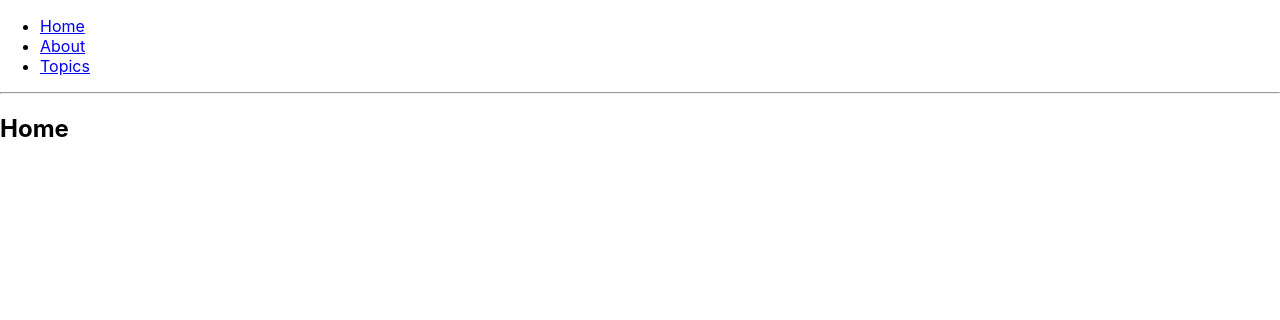
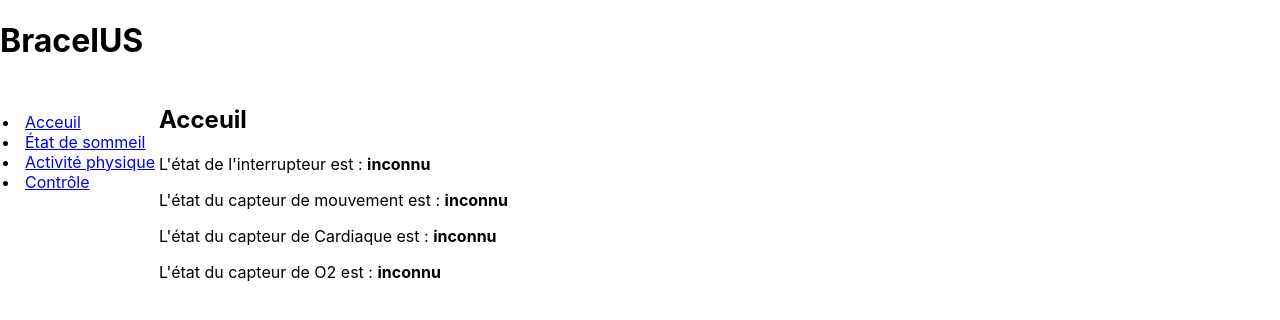
Before and after one commit to ludoboulanger/bracelusWeb, a React (Create React App) app in the folder BracelUSWEB/: page / in a window 1280 px wide. Shown: the top 320 px of the page. Built offline with nearby package versions, Linux system fonts and the light colour scheme.

Commit message:
Visuel de l'application

```diff
--- a/BracelUSWEB/src/App.js
+++ b/BracelUSWEB/src/App.js
@@ -1,65 +1,65 @@
-// import logo from "./logo.svg";
-// import "./App.css";
-// import React from "react";
-// import { getBPM, getCapteurMouvement, getSwitches, getO2 } from "./util/api";
+ /*import logo from "./logo.svg";
+ import "./App.css";
+ import React from "react";
+ import { getBPM, getCapteurMouvement, getSwitches, getO2 } from "./util/api";
 
-// export class App extends React.Component {
-//   constructor() {
-//     super();
-//     this.state = {
-//       switches: "",
-//       capt_mouv: "",
-//       bpm: "",
-//       o2: "",
-//     };
-//   }
+ export class App extends React.Component {
+   constructor() {
+     super();
+     this.state = {
+       switches: "",
+       capt_mouv: "",
+       bpm: "",
+       o2: "",
+     };
+   }
 
-//   async componentDidMount() {
-//     try {
-//       setInterval(async () => {
-//         this.setState({
-//           switches: await getSwitches(),
-//           capt_mouv: await getCapteurMouvement(),
-//           bpm: await getBPM(),
-//           o2: await getO2(),
-//         });
-//       }, 1000);
-//     } catch (e) {
-//       console.log(e);
-//     }
-//   }
+   async componentDidMount() {
+     try {
+       setInterval(async () => {
+         this.setState({
+           switches: await getSwitches(),
+           capt_mouv: await getCapteurMouvement(),
+           bpm: await getBPM(),
+           o2: await getO2(),
+         });
+       }, 1000);
+     } catch (e) {
+       console.log(e);
+     }
+   }
 
-//   render() {
-//     const { switches, capt_mouv, bpm, o2 } = this.state;
-//     return (
-//       <>
-//         <h1>BracelUS</h1>
+   render() {
+     const { switches, capt_mouv, bpm, o2 } = this.state;
+     return (
+       <>
+         <h1>BracelUS</h1>
 
-//         <p>L'état des interrupteurs est : </p>
-//         <b>
-//           <p id="switches">{switches || "inconnu"}</p>
-//         </b>
+         <p>L'état des interrupteurs est : </p>
+         <b>
+           <p id="switches">{switches || "inconnu"}</p>
+         </b>
 
-//         <p>L'état du capteur de mouvement : </p>
-//         <b>
-//           <p id="capt_mouv">{capt_mouv || "inconnu"}</p>
-//         </b>
+         <p>L'état du capteur de mouvement : </p>
+         <b>
+           <p id="capt_mouv">{capt_mouv || "inconnu"}</p>
+         </b>
 
-//         <p>L'état du capteur de Cardiaque : </p>
-//         <b>
-//           <p id="bpm">{bpm || "inconnu"}</p>
-//         </b>
+         <p>L'état du capteur de Cardiaque : </p>
+         <b>
+           <p id="bpm">{bpm || "inconnu"}</p>
+         </b>
 
-//         <p>L'état du capteur de O2 : </p>
-//         <b>
-//           <p id="o2">{o2 || "inconnu"}</p>
-//         </b>
-//       </>
-//     );
-//   }
-// }
+         <p>L'état du capteur de O2 : </p>
+         <b>
+           <p id="o2">{o2 || "inconnu"}</p>
+         </b>
+       </>
+     );
+   }
+ }
 
-// export default App;
+ export default App;*/
 
 import React from "react";
 import { BrowserRouter as Router, Route, Link } from "react-router-dom";
@@ -67,66 +67,65 @@ import { BrowserRouter as Router, Route, Link } from "react-router-dom";
 const App = () => (
   <Router>
         <div>
-      <ul>
+            <h1>
+                BracelUS
+            </h1>
+            <table>
+                <td>
                         <li>
-          <Link to="/">Home</Link>
+                            <Link to="/">Acceuil</Link>
                         </li>
                         <li>
-          <Link to="/about">About</Link>
+                            <Link to="/EtatDeSommeil">État de sommeil</Link>
                         </li>
                         <li>
-          <Link to="/topics">Topics</Link>
+                            <Link to="/ActivitePhysique">Activité physique</Link>
                         </li>
-      </ul>
-
-      <hr />
-
-      <Route exact path="/" component={Home} />
-      <Route path="/about" component={About} />
-      <Route path="/topics" component={Topics} />
+                        <li>
+                            <Link to="/Controle">Contrôle</Link>
+                        </li>
+                </td>
+                <td>
+                    <Route exact path="/" component={Acceuil} />
+                    <Route path="/EtatDeSommeil" component={EtatDeSommeil} />
+                    <Route path="/ActivitePhysique" component={ActivitePhysique} />
+                    <Route path="/Controle" component={Controle} />
+                </td>
+            </table>
     </div>
   </Router>
 );
 
-const Home = () => (
+const Acceuil = () => (
   <div>
-    <h2>Home</h2>
+        <h2>
+            Acceuil
+        </h2>
+        <p>L'état de l'interrupteur est : <b id="switches">inconnu</b> </p>
+
+        <p>L'état du capteur de mouvement est : <b id="capt_mouv">inconnu</b> </p>
+
+        <p>L'état du capteur de Cardiaque est : <b id="bpm">inconnu</b> </p>
+
+        <p>L'état du capteur de O2 est : <b id="o2">inconnu</b> </p>
   </div>
 );
 
-const About = () => (
+const EtatDeSommeil = () => (
   <div>
-    <h2>About</h2>
+        <h2>État De Sommeil</h2>
   </div>
 );
 
-const Topics = ({ match }) => (
+const ActivitePhysique = () => (
     <div>
-    <h2>Topics</h2>
-    <ul>
-      <li>
-        <Link to={`${match.url}/rendering`}>Rendering with React</Link>
-      </li>
-      <li>
-        <Link to={`${match.url}/components`}>Components</Link>
-      </li>
-      <li>
-        <Link to={`${match.url}/props-v-state`}>Props v. State</Link>
-      </li>
-    </ul>
-
-    <Route path={`${match.url}/:topicId`} component={Topic} />
-    <Route
-      exact
-      path={match.url}
-      render={() => <h3>Please select a topic.</h3>}
-    />
+        <h2>Activité Physique</h2>
     </div>
 );
 
-const Topic = ({ match }) => (
+const Controle = () => (
     <div>
-    <h3>{match.params.topicId}</h3>
+        <h2>Contrôle</h2>
     </div>
 );
 
```
Lines whose indentation alone changed are shown as unchanged.
